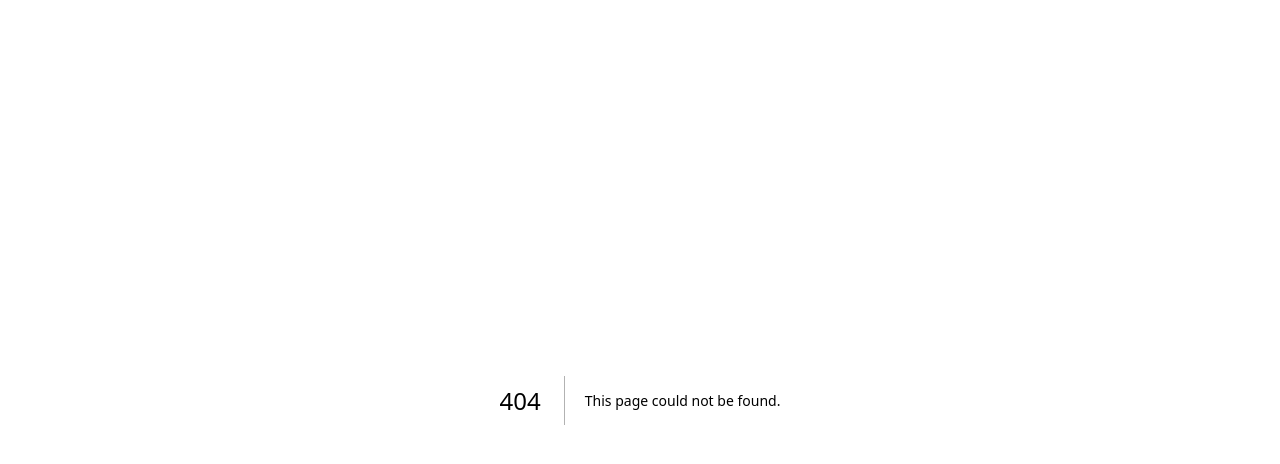
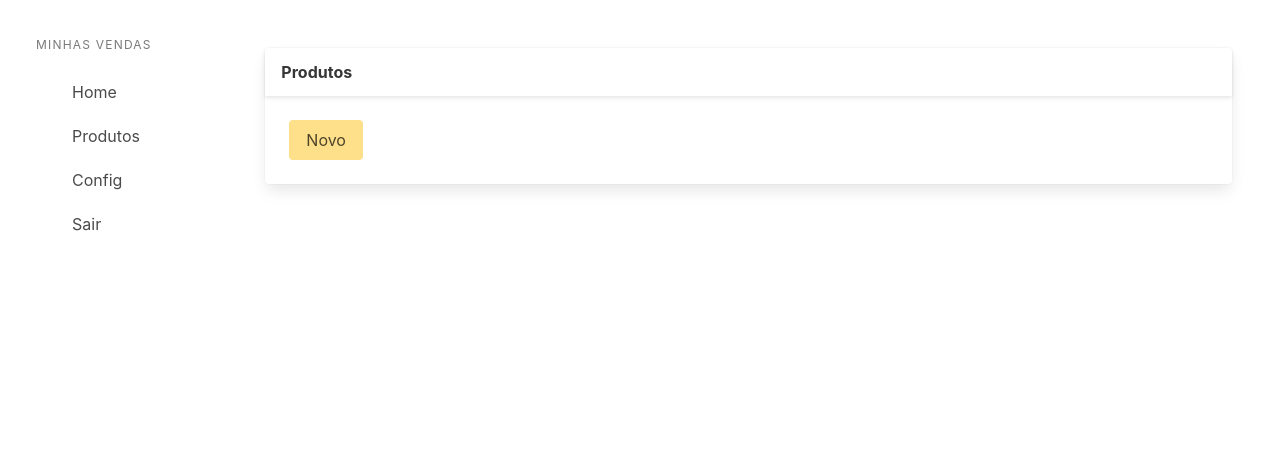
Before and after one commit to Gilbertopn/next-react-springboot-java-vendas, a Next.js app in the folder vendas-app/: page /consultas/produtos in a window 1280 px wide. Before the commit this address had no page. Shown: the top 464 px of the page. Built offline with nearby package versions, Linux system fonts and the light colour scheme.

Commit message:
credted products list page

```diff
--- a/vendas-app/src/components/index.ts
+++ b/vendas-app/src/components/index.ts
@@ -1,3 +1,3 @@
 export { Layout } from './layout'
-export { CadastroProdutos} from './produtos'
+export { CadastroProdutos, ListagemProdutos} from './produtos'
 export { Input, Message } from './common'
--- a/vendas-app/src/components/layout/menu/index.tsx
+++ b/vendas-app/src/components/layout/menu/index.tsx
@@ -8,7 +8,7 @@ export const Menu: React.FC = () =>{
             </p>
             <ul className="menu-list">
                 <MenuItem href="/" label="Home"/>
-                <MenuItem href="/cadastros/produtos" label="Produtos"/>
+                <MenuItem href="/consultas/produtos" label="Produtos"/>
                 <MenuItem href="/" label="Config"/>
                 <MenuItem href="/" label="Sair"/>
             </ul>
--- a/vendas-app/src/components/produtos/cadastro/index.tsx
+++ b/vendas-app/src/components/produtos/cadastro/index.tsx
@@ -5,6 +5,7 @@ import { Produto } from 'app/models/produtos'
 import { converterEmBigDecimal } from 'app/util/money'
 import { ALert } from 'components/common/message'
 import * as yup from 'yup'
+import Link from 'next/link'
 
 const msgCampoObrigatorio = "Campo Obrigatorio";
 
@@ -157,7 +158,9 @@ export const CadastroProdutos: React.FC = () => {
                     </button>
                 </div>
                 <div className='control'>
+                    <Link href="/consultas/produtos">
                     <button className='button' >Voltar</button>
+                    </Link>
                 </div>
            </div>
         </Layout>
--- a/vendas-app/src/components/produtos/index.ts
+++ b/vendas-app/src/components/produtos/index.ts
@@ -1 +1,2 @@
 export { CadastroProdutos } from './cadastro'
+export { ListagemProdutos } from './listagem'
--- /dev/null
+++ b/vendas-app/src/components/produtos/listagem/index.tsx
@@ -0,0 +1,15 @@
+import { Layout } from 'components'
+import Link from 'next/link'
+
+export const ListagemProdutos: React.FC = () => {
+    return(
+        <Layout titulo="Produtos">
+            <Link href="/cadastros/produtos">
+            <button className="button is-warning">Novo</button>
+            </Link>
+            <br/>
+
+        </Layout>
+
+    )
+}
--- /dev/null
+++ b/vendas-app/src/pages/consultas/produtos/index.tsx
@@ -0,0 +1,3 @@
+import { ListagemProdutos } from 'components'
+
+export default ListagemProdutos
```
